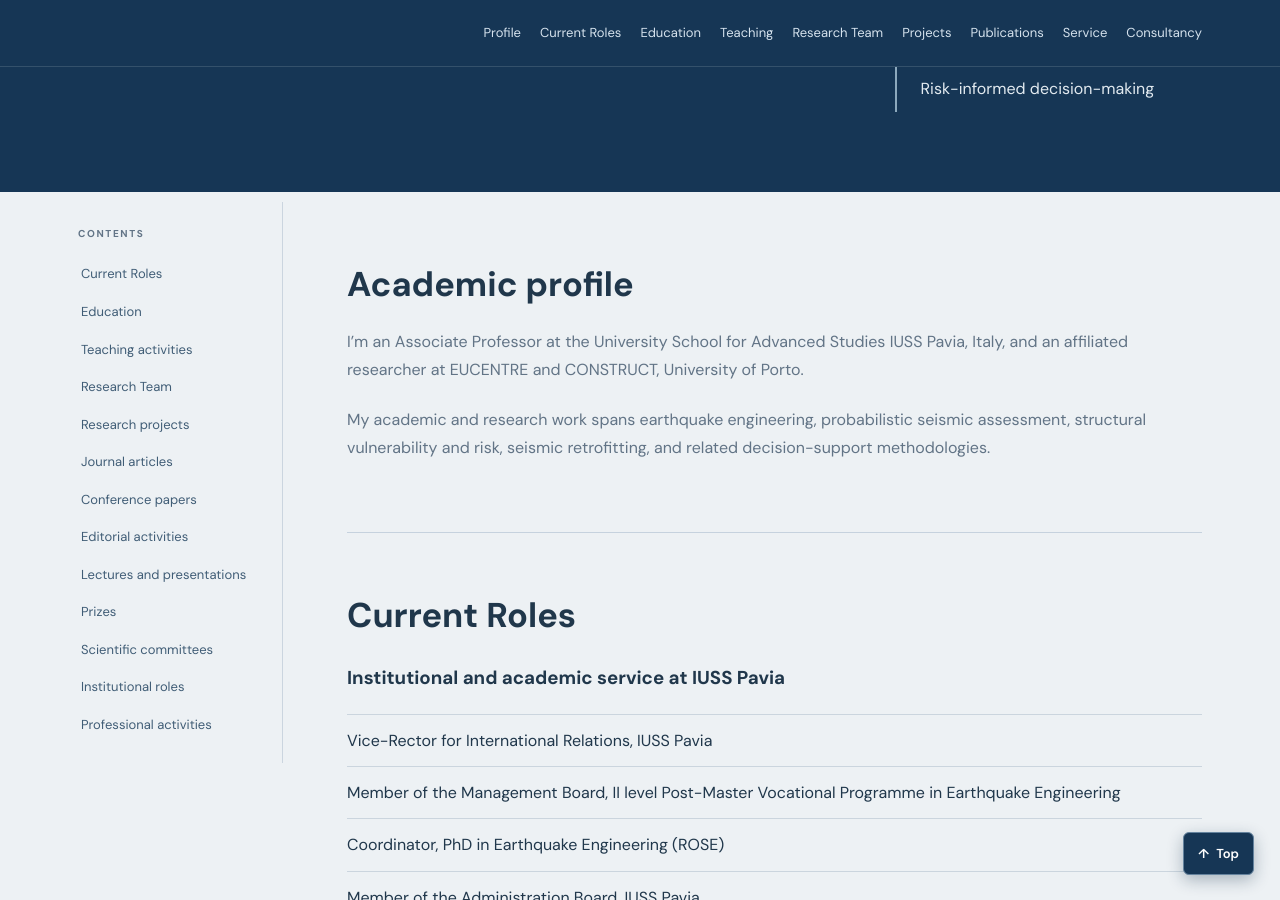
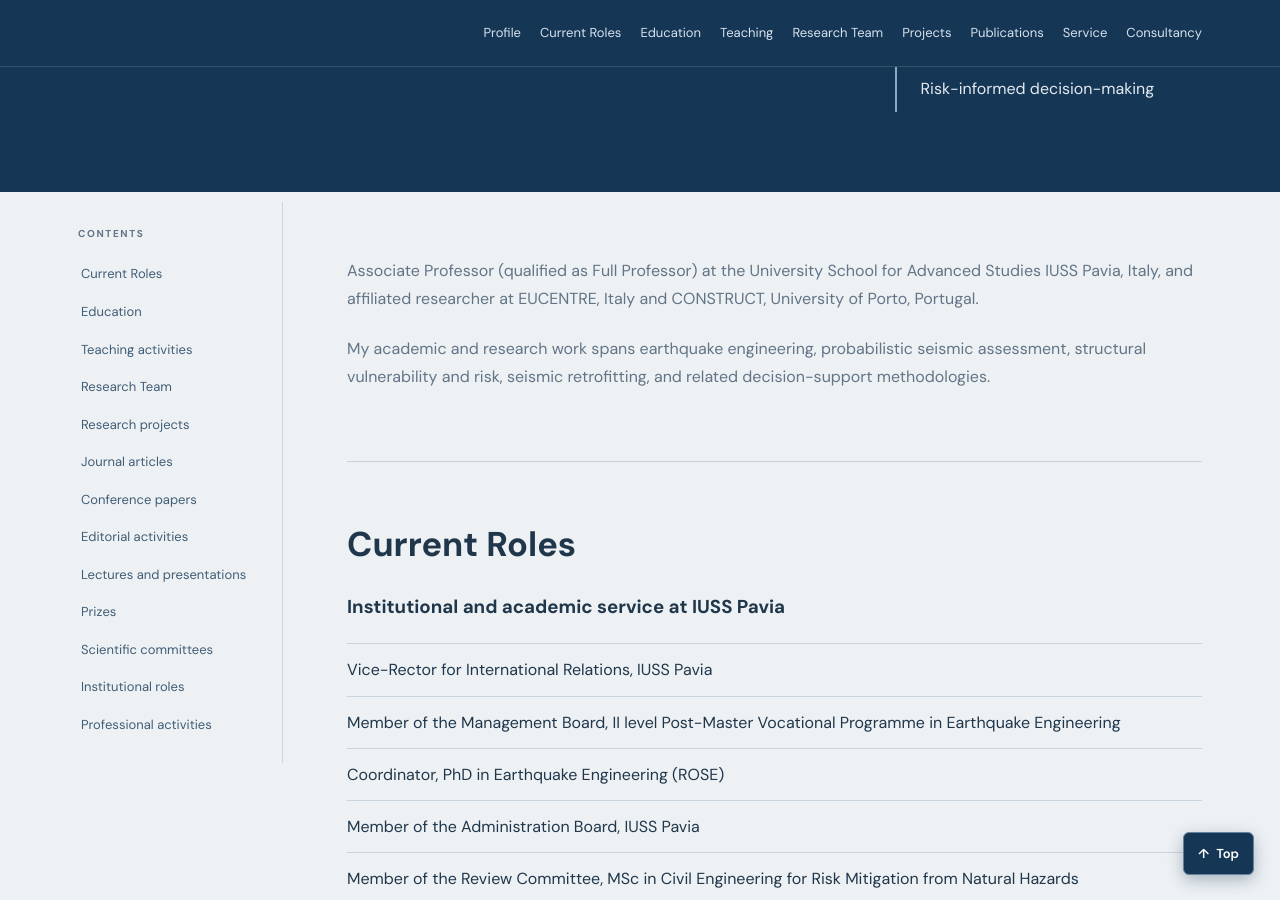
Before and after one commit to rncmonteiro/cv, a Jekyll site: the page built from index.md, in a window 1280 px wide and 900 px high, scrolled down 464 px. Built offline with Jekyll 4.4.1, drawn with Linux system fonts in a browser that asks for light colours.

Commit message:
Refine academic profile description
Removed redundant introductory line about academic profile.

```diff
--- a/_includes/content/profile-details.md
+++ b/_includes/content/profile-details.md
@@ -1,5 +1,3 @@
-## Academic profile
-
-I'm an Associate Professor at the University School for Advanced Studies IUSS Pavia, Italy, and an affiliated researcher at EUCENTRE and CONSTRUCT, University of Porto.
+Associate Professor (qualified as Full Professor) at the University School for Advanced Studies IUSS Pavia, Italy, and affiliated researcher at EUCENTRE, Italy and CONSTRUCT, University of Porto, Portugal.
 
 My academic and research work spans earthquake engineering, probabilistic seismic assessment, structural vulnerability and risk, seismic retrofitting, and related decision-support methodologies.
```
